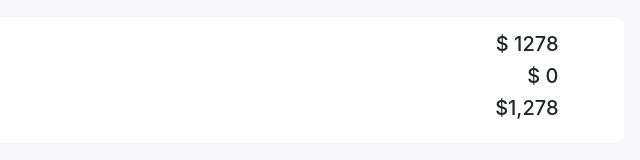
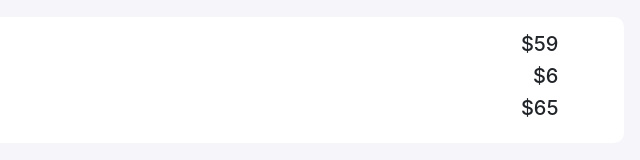
Before and after one commit to samiun06/shopping-cart, a plain HTML site: page index.html in a window 1280 px wide. Both pictures are taken after a click on the button 748 px from the left and 242 px from the top of the page. Shown: the part 512-672 px from the top of the page, 464-1104 px from the left. Drawn offline with nearby package versions, Linux system fonts and the light colour scheme.

Commit message:
final commit

```diff
--- a/index.html
+++ b/index.html
@@ -64,9 +64,9 @@
                      </div>
 
                      <div class="col-md-4 status">
-                        <h5>$ <span id="subtotal">1278</span></h5>
-                        <h5>$ <span id="tax">0</span></h5>
-                        <h5>$1,278</h5>
+                        <h5>$<span id="subtotal">1,278</span></h5>
+                        <h5>$<span id="tax">0</span></h5>
+                        <h5>$<span id="grand-total">1,278</span></h5>
                      </div>
                   </div>
                </div>
@@ -79,35 +79,67 @@
    </section>
 
    <script>
-      //Decreasing phone amount.
       const phoneIncrease = document.getElementById("phone-increase");
       phoneIncrease.addEventListener("click", function () {
-         //Decreasing phone amount.
+         //Icreasing phone amount.
          increaseAmount("phone-amount");
+
+
 
          //Increasing phone price
          phonePrice();
+
+         //Increasing subtotal according to phone price.
+         subtotal();
+
+         //Increasing total tax according to phone price.
+         totalTax();
+
+         //Increasing grand total according to phone price.
+         grandTotal();
+
+
       })
 
 
 
       const phoneDecrease = document.getElementById("phone-decrease");
       phoneDecrease.addEventListener("click", function () {
+
          //Decreasing phone amount.
          decreaseAmount("phone-amount");
 
          //Decreasing phone price
          phonePrice();
+
+         //Decreasing subtotal according to phone price.
+         subtotal();
+
+         //Decreasing total tax according to phone price.
+         totalTax();
+
+         //Decreasing grand total according to phone price.
+         grandTotal();
       })
 
 
       const caseIncrease = document.getElementById("case-increase");
       caseIncrease.addEventListener("click", function () {
+
          //Increasing case amount
          increaseAmount("case-amount");
 
          //Increasing case price
          casePrice();
+
+         //Increasing subtotal according to case price.
+         subtotal();
+
+         //Increasing total tax according to case price.
+         totalTax();
+
+         //Increasing grand total according to case price.
+         grandTotal();
 
       })
 
@@ -119,37 +151,86 @@
 
          //Decreasing case price
          casePrice();
+
+         //Decreasing subtotal according to case price.
+         subtotal();
+
+         //Decreasing total tax according to case price.
+         totalTax();
+
+         //Decreasing grand total according to case price.
+         grandTotal();
       })
+
 
       function increaseAmount(amount) {
          const Amount = document.getElementById(amount);
          const amountNumber = parseFloat(Amount.value);
          const newAmount = amountNumber + 1;
          Amount.value = newAmount;
+
       }
 
       function decreaseAmount(amount) {
-            const Amount = document.getElementById(amount);
-            const amountNumber = parseInt(Amount.value);
-            const newAmount = amountNumber - 1;
-            if(newAmount >= 0){
+         const Amount = document.getElementById(amount);
+         const amountNumber = parseInt(Amount.value);
+         const newAmount = amountNumber - 1;
+         if (newAmount >= 0) {
             Amount.value = newAmount;
          }
       }
 
-      function phonePrice(){
+      function phonePrice() {
          const phonePrice = document.getElementById("phone-price");
          const phoneAmount = document.getElementById("phone-amount");
          const phoneAmountNumber = parseInt(phoneAmount.value);
          const phoneNewPrice = 1219 * phoneAmountNumber;
-         phonePrice.innerText = phoneNewPrice;
+         return phonePrice.innerText = phoneNewPrice;
+
       }
-      function casePrice(){
+
+      function casePrice() {
          const casePrice = document.getElementById("case-price");
          const caseAmount = document.getElementById("case-amount");
          const caseAmountNumber = parseInt(caseAmount.value);
          const caseNewPrice = 59 * caseAmountNumber;
-         casePrice.innerText = caseNewPrice;
+         return casePrice.innerText = caseNewPrice;
+      }
+
+      function subtotal() {
+         const subtotal = document.getElementById("subtotal");
+         const subtotalNumber = parseInt(subtotal.innerText);
+         const newSubtotal = phonePrice() + casePrice();
+         return subtotal.innerText = newSubtotal;
+      }
+
+      function phoneTax() {
+         const phoneTax = document.getElementById("tax");
+         const phoneAmount = document.getElementById("phone-amount");
+         const phoneAmountNumber = parseInt(phoneAmount.value);
+         const newTax = 122 * phoneAmountNumber;
+         return newTax;
+      }
+
+      function caseTax() {
+         const caseAmount = document.getElementById("case-amount");
+         const caseAmountNumber = parseInt(caseAmount.value);
+         const newTax = 6 * caseAmountNumber;
+         return newTax;
+      }
+
+      function totalTax() {
+         const tax = document.getElementById("tax");
+         const taxNumber = parseInt(tax.innerText);
+         const newTotalTax = phoneTax() + caseTax();
+         return tax.innerText = newTotalTax;
+      }
+
+      function grandTotal() {
+         const grandTotal = document.getElementById("grand-total");
+         const grandTotalNumber = parseInt(grandTotal.innerText);
+         const newGrandTotal = subtotal() + totalTax();
+         grandTotal.innerText = newGrandTotal;
       }
    </script>
 
```
